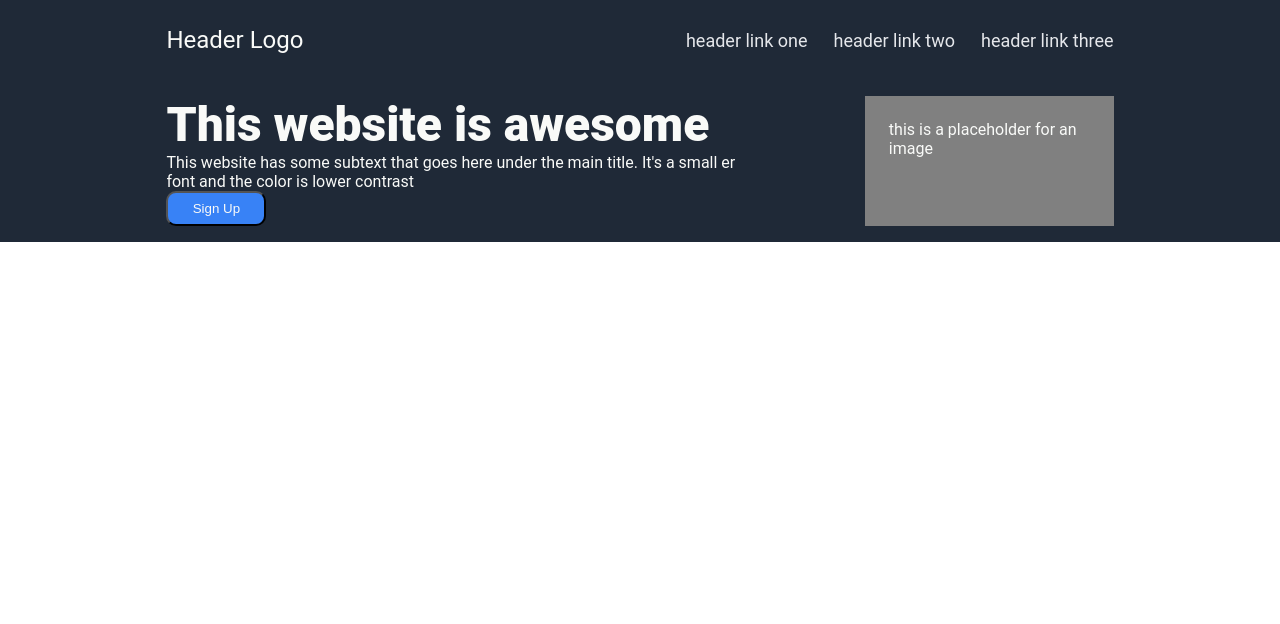
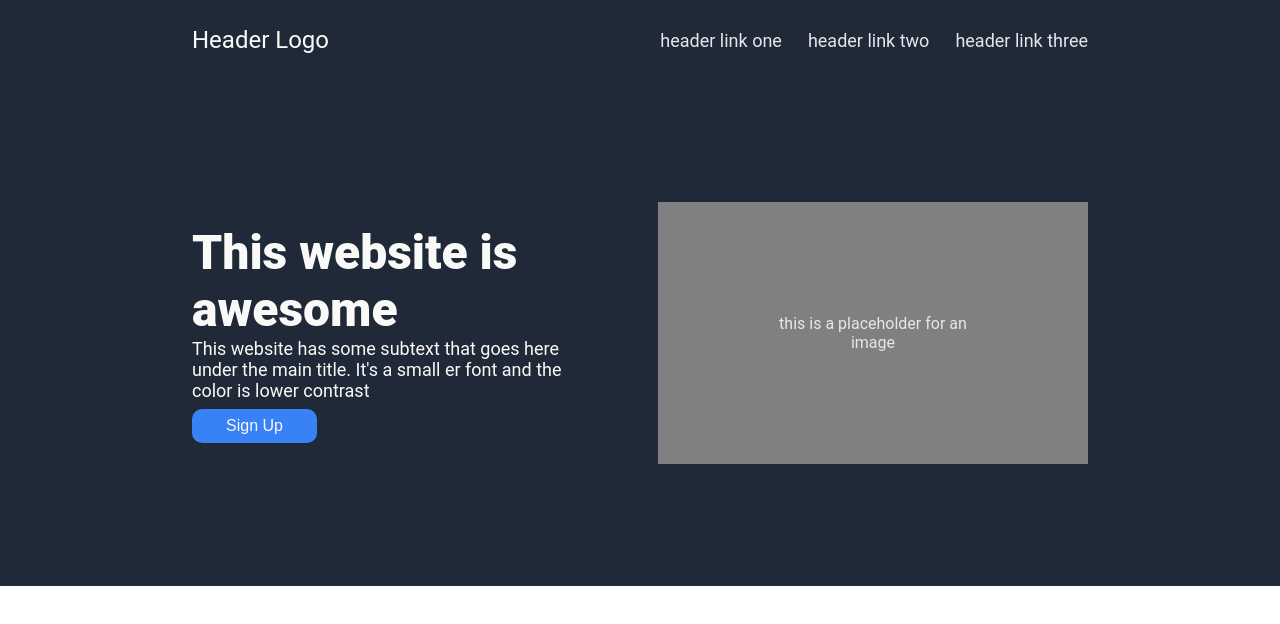
Before and after one commit to paulkay200/odin-landing-page2, a plain HTML site: page index.html in a window 1280 px wide. Drawn offline with Linux system fonts and the light colour scheme.

Commit message:
fix: fix the layout of header and first section inside the main tag to look better

```diff
--- a/style.css
+++ b/style.css
@@ -6,6 +6,7 @@ html {
 *::before,
 *::after {
     box-sizing: inherit;
+
 }
 
 * {
@@ -17,9 +18,8 @@ html {
 body {
     display: flex;
     flex-direction: column;
-    font-family: roboto, sans-serif;
+    font-family: "roboto", sans-serif;
     height: 100vh;
-
 }
 
 /* header */
@@ -27,7 +27,7 @@ body {
     display: flex;
     justify-content: space-between;
     background-color: #1F2937;
-    padding: 26px 13%;
+    padding: 1.625rem 15%;
 }
 
 .logo {
@@ -36,7 +36,6 @@ body {
     font-size: 24px;
     color: #F9FAF8;
     text-align: center;
-
 }
 
 .header-links {
@@ -50,23 +49,29 @@ body {
 
 }
 
+
 /* awesome website */
 .section-1 {
     display: flex;
+    align-items: center;
     background-color: #1F2937;
-    padding: 16px 13%;
+    padding: 7.625rem 15%;
 }
 
+
 .para-1 {
-    font-size: 48px;
+    max-width: 78%;
+    font-size: 3rem;
     font-weight: 900;
     color: #F9FAF8;
-
 }
 
 .para-2 {
     color: #F9FAF8;
+    font-size: 1.125rem;
     max-width: 82%;
+    margin-bottom: 0.5rem;
+
 }
 
 .button-1 {
@@ -74,11 +79,16 @@ body {
     color: #F9FAF8;
     padding: 8px;
     border-radius: 10px;
-    width: 100px;
+    width: 125px;
+    font-size: 16px;
+    border: none;
 }
 
 .placeholder {
-    color: #F9FAF8;
-    padding: 24px;
+    color: #E5E7EB;
+    text-align: center;
     background-color: grey;
+    padding: 7rem;
+    flex-shrink: 0;
+    width: 48%;
 }
```
